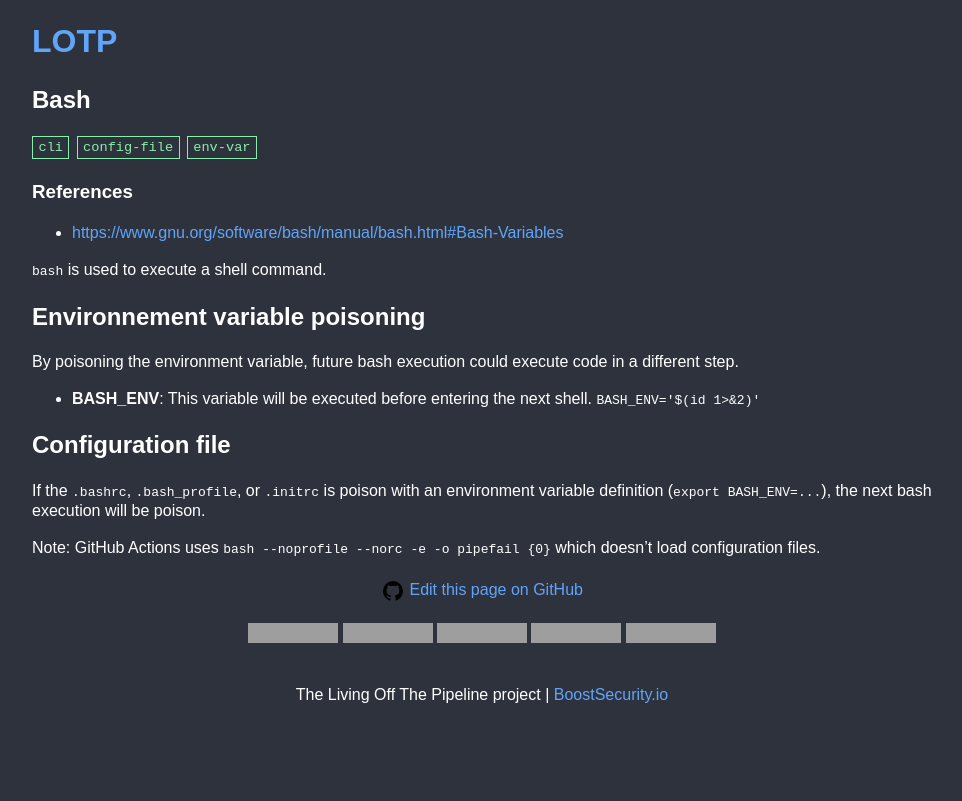
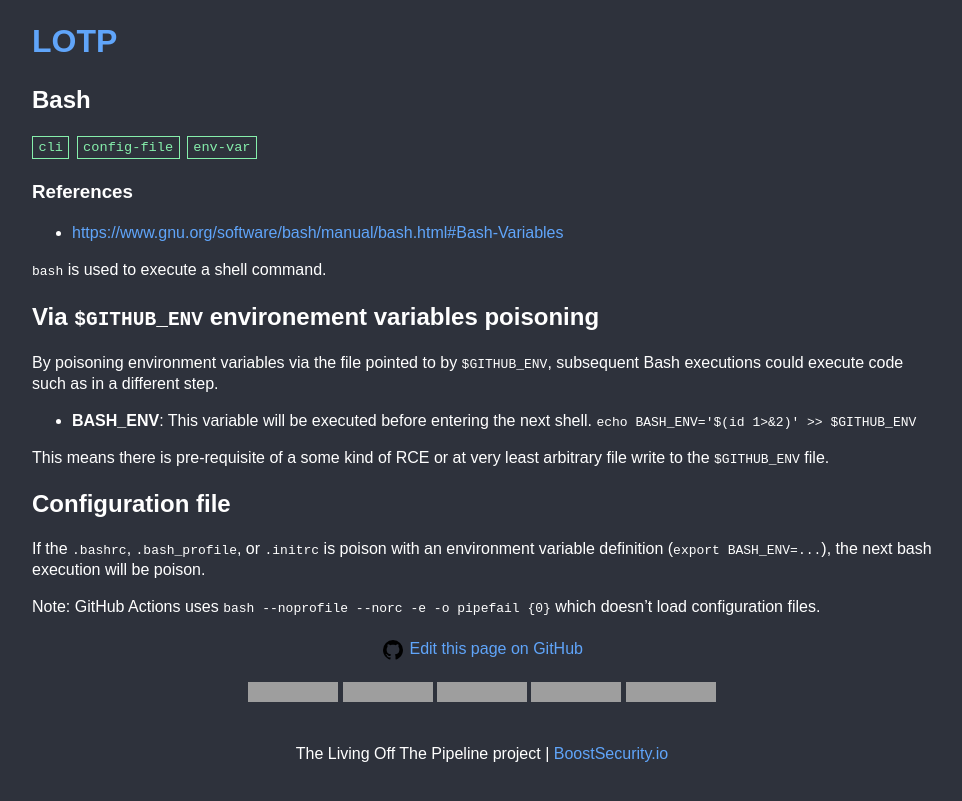
Before and after one commit to boostsecurityio/lotp, a Jekyll site: the page built from _tool/bash.md, in a window 1280 px wide, cut to the strip 0-801 px from the top of the page. Shown: the whole strip, without its empty margins (158-1120 px from the left). Built offline with Jekyll 4.4.1, drawn with Linux system fonts in a browser that asks for light colours; grey boxes are pictures that could not be loaded.

Commit message:
Update bash.md
Signed-off-by: François Proulx <76956526+fproulx-boostsecurity@users.noreply.github.com>

```diff
--- a/_tool/bash.md
+++ b/_tool/bash.md
@@ -11,10 +11,12 @@ files: [.bashrc,.initrc,.bash_profile]
 
 `bash` is used to execute a shell command.
 
-## Environnement variable poisoning
+## Via `$GITHUB_ENV` environement variables poisoning
 
-By poisoning the environment variable, future bash execution could execute code in a different step.
-  - **BASH_ENV**: This variable will be executed before entering the next shell. `BASH_ENV='$(id 1>&2)'`
+By poisoning environment variables via the file pointed to by `$GITHUB_ENV`, subsequent Bash executions could execute code such as in a different step.
+  - **BASH_ENV**: This variable will be executed before entering the next shell. `echo BASH_ENV='$(id 1>&2)' >> $GITHUB_ENV`
+
+This means there is pre-requisite of a some kind of RCE or at very least arbitrary file write to the `$GITHUB_ENV` file.
 
 ## Configuration file
 
```
